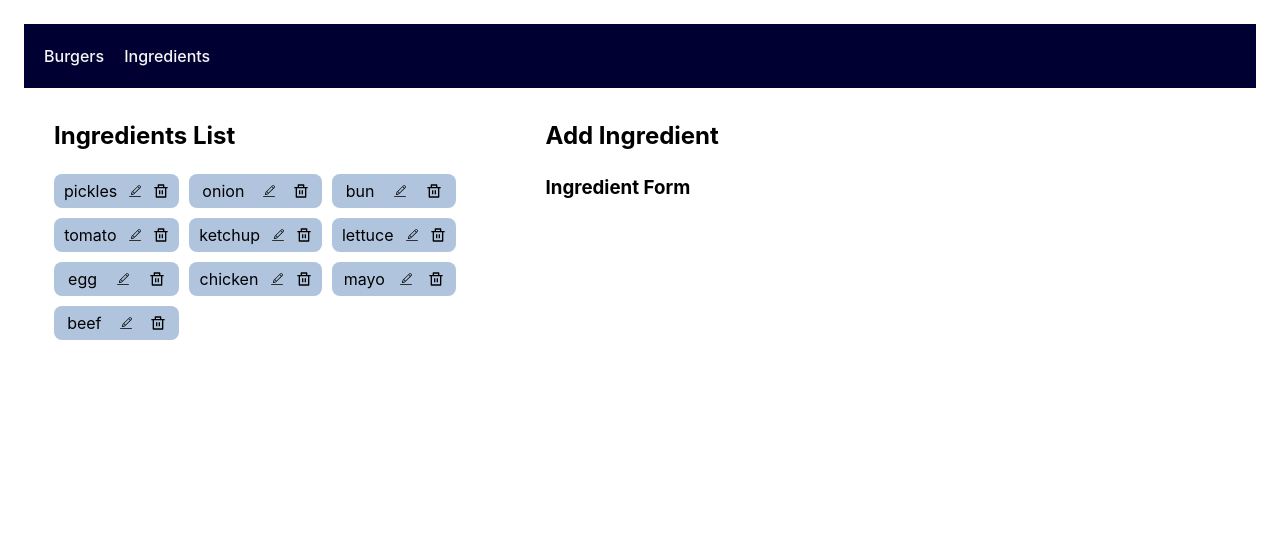
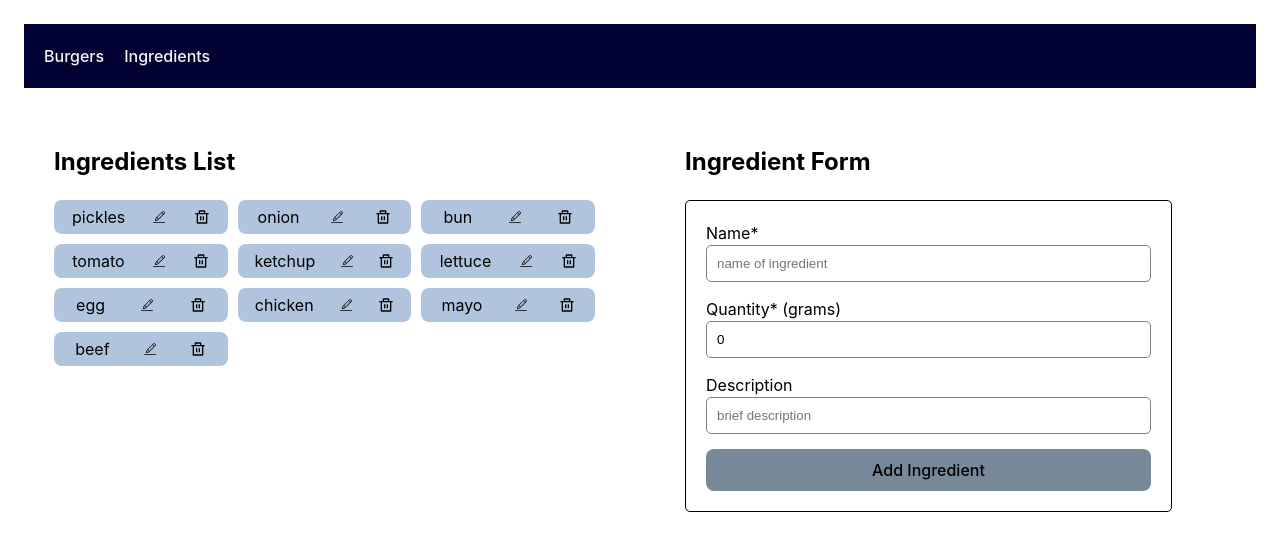
Before and after one commit to alfiomartini/burger-app, a React (Vite) app: page /ingredients in a window 1280 px wide. Shown: the top 550 px of the page. Built offline with nearby package versions, Linux system fonts and the light colour scheme; data requests are answered from the project's data file.

Commit message:
add form for Ingredients

```diff
--- a/src/App.tsx
+++ b/src/App.tsx
@@ -55,6 +55,7 @@ function App() {
   return (
     <div className="app">
       <Header />
+      <div className="main">
         <Routes>
           <Route path="/" element={<Burgers burgers={burgers} />} />
           <Route
@@ -63,6 +64,7 @@ function App() {
           />
         </Routes>
       </div>
+    </div>
   );
 }
 
--- /dev/null
+++ b/src/components/formIngredient/FormIngredient.tsx
@@ -0,0 +1,56 @@
+import { useState } from "react";
+import "./styles.css";
+
+export function FormIngredient() {
+  const [name, setName] = useState("");
+  const [quantity, setQuantity] = useState(0);
+  const [description, setDescription] = useState("");
+
+  function handleSubmit(e: React.FormEvent<HTMLFormElement>) {
+    e.preventDefault();
+    console.log(name, quantity, description);
+  }
+
+  return (
+    <form className="form-group" onSubmit={handleSubmit}>
+      <div className="form-control">
+        <label htmlFor="name">Name*</label>
+        <input
+          type="text"
+          name="name"
+          id="name"
+          placeholder="name of ingredient"
+          required
+          minLength={3}
+          maxLength={15}
+          value={name}
+          onChange={(e) => setName(e.target.value)}
+        />
+      </div>
+      <div className="form-control">
+        <label htmlFor="quantity">Quantity* (grams)</label>
+        <input
+          type="number"
+          name="quantity"
+          id="quantity"
+          min={0}
+          placeholder="quantity (grams)"
+          value={quantity}
+          onChange={(e) => setQuantity(parseInt(e.target.value))}
+        />
+      </div>
+      <div className="form-control">
+        <label htmlFor="description">Description</label>
+        <input
+          type="text"
+          name="description"
+          id="description"
+          placeholder="brief description"
+          value={description}
+          onChange={(e) => setDescription(e.target.value)}
+        />
+      </div>
+      <button type="submit">Add Ingredient</button>
+    </form>
+  );
+}
--- /dev/null
+++ b/src/components/formIngredient/styles.css
@@ -0,0 +1,24 @@
+.form-group {
+  padding: 20px;
+  border: 1px solid black;
+  width: 70%;
+  border-radius: 5px;
+  display: flex;
+  flex-direction: column;
+  min-width: 90%;
+  gap: 15px;
+}
+
+.form-control label {
+  display: block;
+  /* margin: 10px 0; */
+  color: black;
+}
+
+.form-control input {
+  padding: 10px;
+  width: 100%;
+  border: 1px solid gray;
+  border-radius: 5px;
+  /* margin-right: 10px; */
+}
--- a/src/components/ingredients/Ingredients.tsx
+++ b/src/components/ingredients/Ingredients.tsx
@@ -1,5 +1,6 @@
 import { Ingredient } from "../../interfaces";
 import { Badge } from "../badge/Badge";
+import { FormIngredient } from "../formIngredient/FormIngredient";
 import "./styles.css";
 
 interface Props {
@@ -21,9 +22,9 @@ export function Ingredients({ ingredients }: Props) {
       </div>
 
       <div className="ingredients-form">
-        <h2>Add Ingredient</h2>
         <div className="ingredient-form">
-          <h3>Ingredient Form</h3>
+          <h2>Ingredient Form</h2>
+          <FormIngredient />
         </div>
       </div>
     </div>
--- a/src/components/ingredients/styles.css
+++ b/src/components/ingredients/styles.css
@@ -1,7 +1,10 @@
 .ingredients-container {
   display: grid;
-  grid-template-columns: 1fr 2fr;
+  grid-template-columns: 1fr 1fr;
   gap: 30px;
+  justify-content: space-around;
+  align-content: center;
+  height: 60vh;
 }
 
 .ingredients {
@@ -17,7 +20,7 @@
   padding: 30px;
 }
 
-.ingredients-form {
+.ingredient-form {
   display: flex;
   flex-direction: column;
   gap: 20px;
--- a/src/index.css
+++ b/src/index.css
@@ -40,9 +40,11 @@ button {
   font-weight: 500;
   font-family: inherit;
   cursor: pointer;
+  background-color: lightslategray;
   transition: border-color 0.25s;
 }
 
 button:hover {
   border-color: #646cff;
+  background-color: lightgrey;
 }
```
Lines whose indentation alone changed are shown as unchanged.
